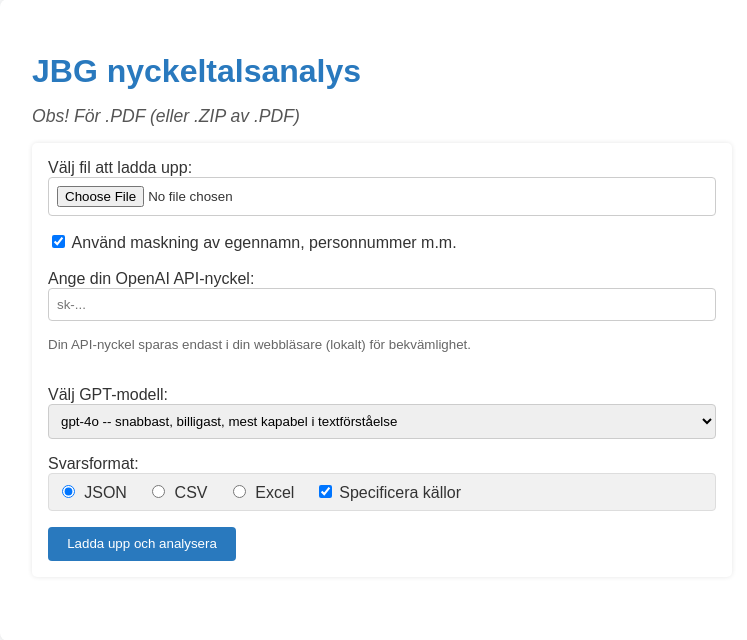
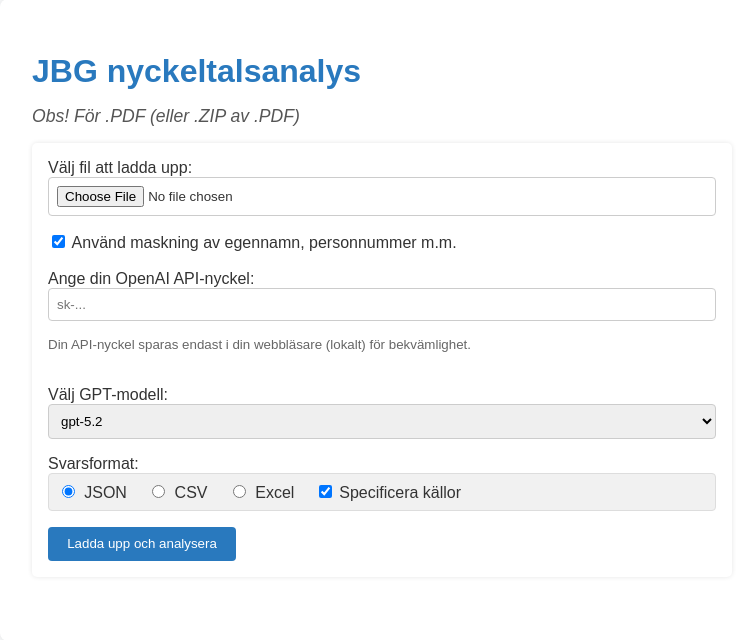
Before and after one commit to slimebob1975/JBGAnnualReportAnalyzer, a FastAPI app: page / in a window 1280 px wide. Shown: the part 77-717 px from the top of the page, without its empty margins (258-1005 px from the left). Run offline with FastAPI, Linux system fonts and the light colour scheme.

Commit message:
New version of transformers

```diff
--- a/app/src/masking/JBGPDFMasking.py
+++ b/app/src/masking/JBGPDFMasking.py
@@ -8,7 +8,7 @@ import tempfile
 
 class PDFMasker:
     def __init__(self):
-        self.ner = pipeline("ner", model="KBLab/bert-base-swedish-cased-ner", tokenizer="KBLab/bert-base-swedish-cased-ner", grouped_entities=True)
+        self.ner = pipeline("ner", model="KBLab/bert-base-swedish-cased-ner", tokenizer="KBLab/bert-base-swedish-cased-ner", aggregation_strategy="simple")
 
     def sanitize_pdf(self, input_pdf: Path, logger: Logger = None) -> Path:
         temp_dir = tempfile.mkdtemp()
--- a/app/templates/index.html
+++ b/app/templates/index.html
@@ -36,11 +36,10 @@
 
                 <label for="model">Välj GPT-modell:</label><br>
                 <select name="model" required>
-                    <option value="gpt-5">gpt-5 -- nyaste flagskeppsmodellen, men dyrast</option>
-                    <option value="gpt-5-mini">gpt-5-mini -- en medeldyr variant av den nyaste modellen</option>
-                    <option value="gpt-4o" selected>gpt-4o -- snabbast, billigast, mest kapabel i textförståelse</option>
-                    <option value="gpt-4-turbo">gpt-4-turbo -- bra fallback</option>
-                    <option value="gpt-4 (standard)">gpt-4 -- långsammare modell</option>
+                    <option value="gpt-5.2" selected>gpt-5.2</option>
+                    <option value="gpt-5.1">gpt-5.1</option>
+                    <option value="gpt-5">gpt-5</option>
+                    <option value="gpt-5-mini">gpt-5-mini</option>
                 </select><br>
 
                 <label for="download-options">Svarsformat:</label><br>
--- a/requirements.txt
+++ b/requirements.txt
@@ -18,3 +18,4 @@ uvicorn[standard]
 PyMuPDF # Includes fitz
 transformers
 tiktoken
+torch
```
